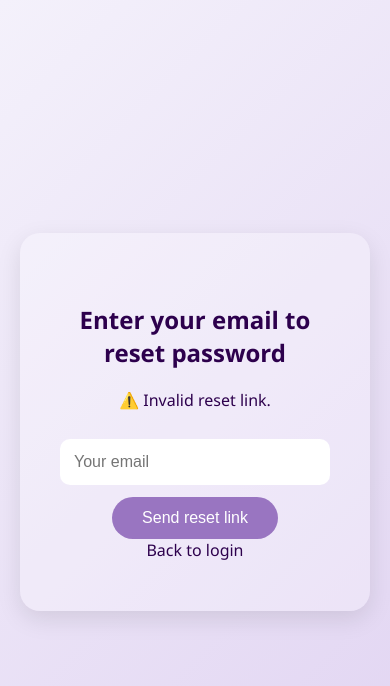
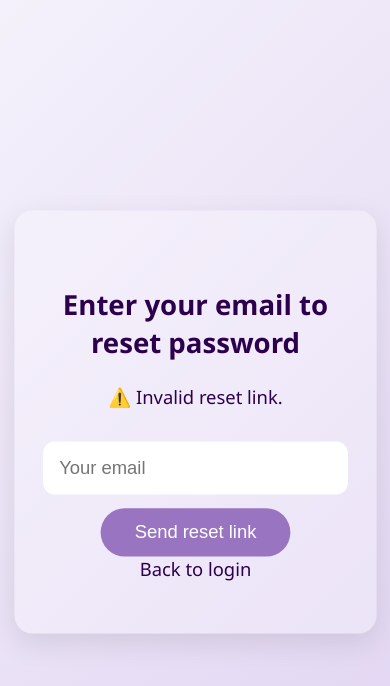
Before and after one commit to Dalia1003/gp9, a Flask app: page /auth/reset/1 in a window 390 px wide. Shown: the top 686 px of the page. Run offline with Flask 3, Linux system fonts and the light colour scheme; parts of the project's set-up code (start-up, migrations or seed data) failed here and were passed over.

Commit message:
Update style.css

```diff
--- a/static/style.css
+++ b/static/style.css
@@ -1067,7 +1067,6 @@ body main.auth-container-profile {
     .auth-page-body {
         padding: 16px;
         background-size: cover;
-        display: block; /* override grid */
     }
 
     /* Fix header for phones */
@@ -1146,3 +1145,13 @@ body main.auth-container-profile {
 input:focus {
     outline: none !important;
 }
+
+@media (max-width: 480px) {
+    .reset-container,
+    .token-container {
+        max-width: 90% !important;
+        padding: 45px 25px !important;
+        border-radius: 16px !important;
+        transform: scale(1.15);   /* Make it bigger */
+    }
+}
```
